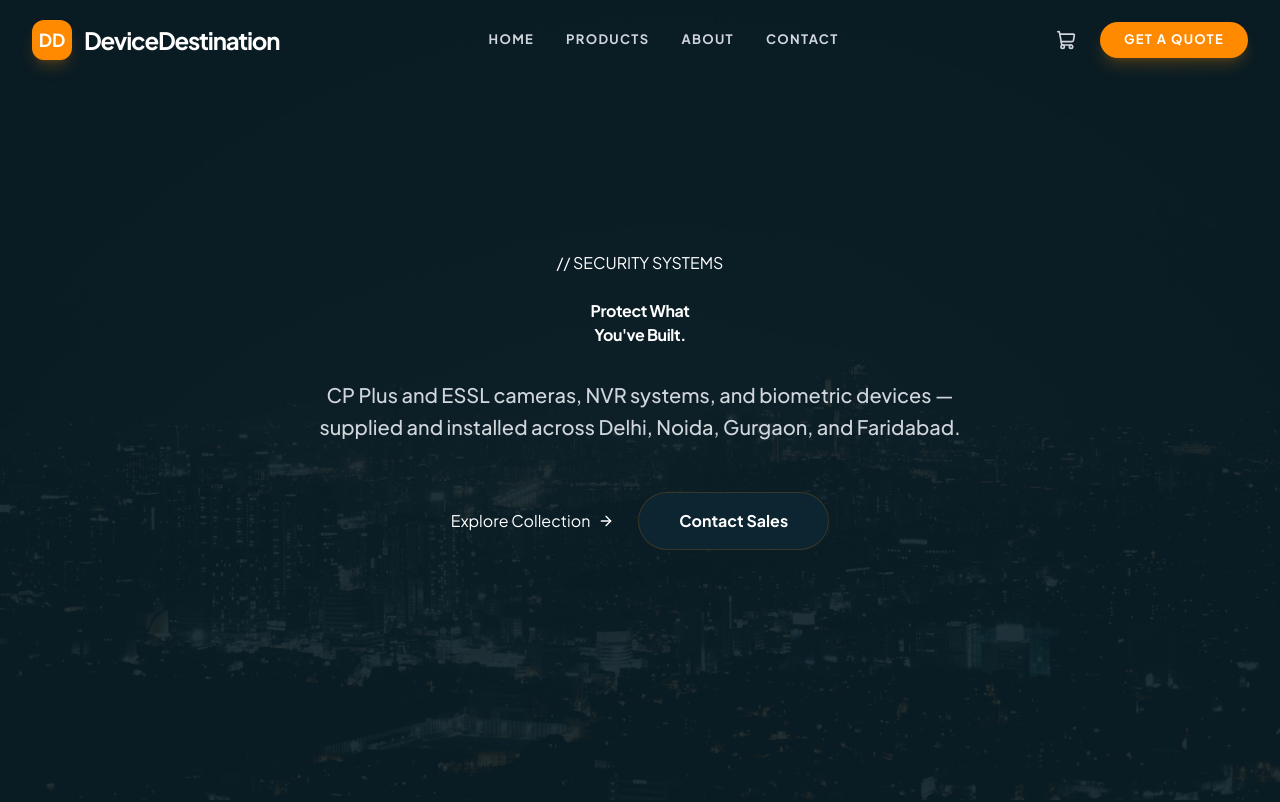
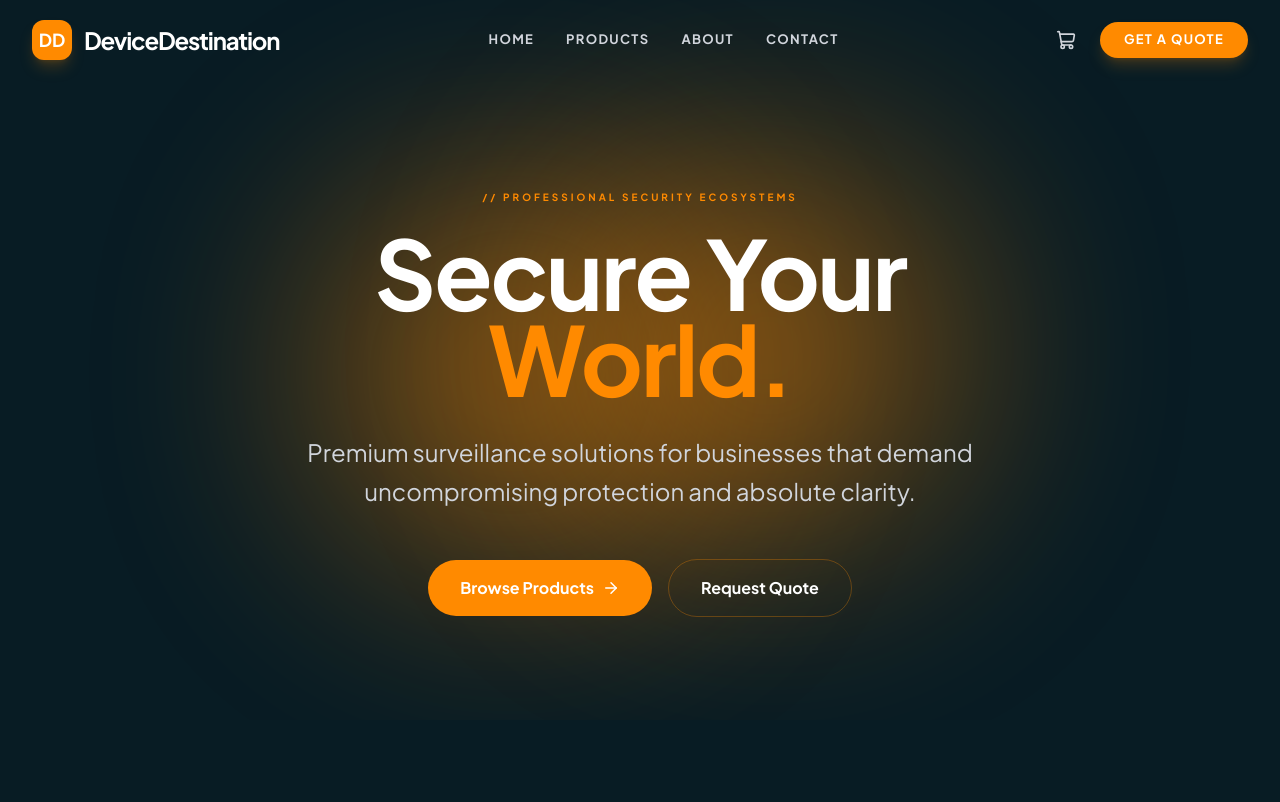
Before and after one commit to witejackel-eng/Ecom-website, a Next.js app: page / in a window 1280 px wide. Shown: the top 802 px of the page. Built offline with nearby package versions, Linux system fonts and the light colour scheme.

Commit message:
Implement premium Hero section with Tangerine V2

```diff
--- a/src/components/Hero.tsx
+++ b/src/components/Hero.tsx
@@ -1,60 +1,39 @@
 "use client";
 
 import Link from "next/link";
-import { motion, useScroll, useTransform } from "framer-motion";
-import { useRef } from "react";
+import { motion } from "framer-motion";
 import { ArrowRight } from "lucide-react";
 
 export default function Hero() {
-  const containerRef = useRef(null);
+  return (
+    <section className="relative min-h-[90vh] flex items-center justify-center pt-20 overflow-hidden">
+      {/* Glow Effects */}
+      <div className="absolute top-1/4 left-1/4 w-96 h-96 bg-[var(--color-tangerine)] rounded-full blur-[120px] opacity-10 animate-pulse" />
+      <div className="absolute bottom-1/4 right-1/4 w-96 h-96 bg-[var(--color-tangerine)] rounded-full blur-[120px] opacity-5 animate-pulse delay-1000" />
 
-  return (
-    <section ref={containerRef} className="relative h-screen min-h-[700px] flex items-center justify-center overflow-hidden">
-      {/* Background */}
-      <div className="absolute inset-0 z-0">
-        <div
-          className="absolute inset-0 bg-cover bg-center opacity-10"
-          style={{ backgroundImage: "url('/images/city-night.jpg')" }}
-        />
-        <div className="absolute inset-0 bg-gradient-to-b from-background via-background/80 to-background" />
-      </div>
-
-      <div className="relative z-10 mx-auto max-w-4xl px-6 lg:px-8 w-full flex items-center justify-center text-center">
-        {/* Content */}
+      <div className="relative z-10 mx-auto max-w-5xl px-6 text-center">
         <motion.div
-          initial={{ opacity: 0, y: 20 }}
+          initial={{ opacity: 0, y: 30 }}
           animate={{ opacity: 1, y: 0 }}
-          transition={{ duration: 0.8, ease: [0.16, 1, 0.3, 1] }}
-          className="max-w-2xl"
+          transition={{ duration: 0.8 }}
         >
-          <span className="section-label mb-6 block">
-            // SECURITY SYSTEMS
+          <span className="inline-block text-[10px] font-bold uppercase tracking-[0.3em] text-[var(--color-tangerine)] mb-6">
+            // Professional Security Ecosystems
           </span>
-          <h1 className="text-white mb-8">
-            Protect What <br/>
-            <span className="text-gradient">You've Built.</span>
+          <h1 className="text-6xl md:text-8xl font-black text-white tracking-tighter leading-[0.9] mb-8">
+            Secure Your <br/> <span className="text-[var(--color-tangerine)]">World.</span>
           </h1>
-          <p className="text-white/75 text-lg md:text-xl mb-12 leading-relaxed font-medium">
-            CP Plus and ESSL cameras, NVR systems, and biometric devices — supplied and installed across Delhi, Noida, Gurgaon, and Faridabad.
+          <p className="text-xl md:text-2xl text-gray-300 max-w-2xl mx-auto mb-12 leading-relaxed">
+            Premium surveillance solutions for businesses that demand uncompromising protection and absolute clarity.
           </p>
 
-          <div className="flex flex-col sm:flex-row items-center justify-center gap-6">
-            <motion.div whileHover={{ scale: 1.05 }} whileTap={{ scale: 0.95 }} className="w-full sm:w-auto">
-              <Link
-                href="/products"
-                className="btn-primary flex items-center justify-center gap-2 group w-full"
-              >
-                Explore Collection <ArrowRight className="h-4 w-4 transition-transform group-hover:translate-x-1" />
-              </Link>
-            </motion.div>
-            <motion.div whileHover={{ scale: 1.05 }} whileTap={{ scale: 0.95 }} className="w-full sm:w-auto">
-              <Link
-                href="/contact"
-                className="px-10 py-4 rounded-full glass text-white font-bold hover:bg-white/10 transition-all duration-300 border border-white/10 flex items-center justify-center w-full"
-              >
-                Contact Sales
-              </Link>
-            </motion.div>
+          <div className="flex flex-col sm:flex-row items-center justify-center gap-4">
+            <Link href="/products" className="px-8 py-4 rounded-full bg-[var(--color-tangerine)] text-white font-bold flex items-center gap-2 hover:bg-[var(--color-tangerine-light)] transition-all">
+              Browse Products <ArrowRight size={18} />
+            </Link>
+            <Link href="/contact" className="px-8 py-4 rounded-full border border-[rgba(255,138,0,0.3)] text-white font-bold hover:bg-white/5 transition-all">
+              Request Quote
+            </Link>
           </div>
         </motion.div>
       </div>
```
